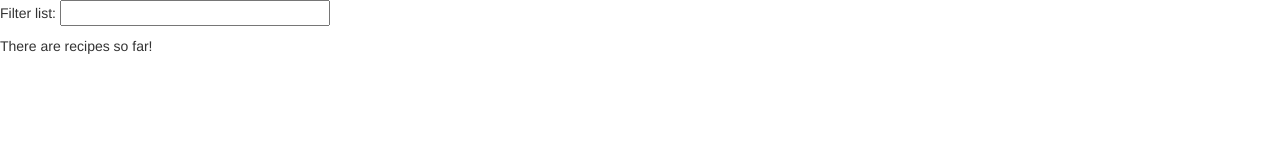
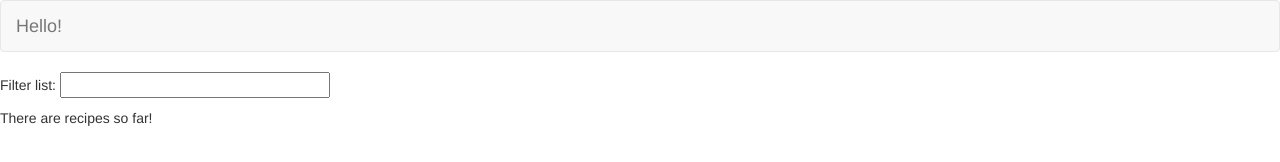
Before and after one commit to marflodin/mean-test, a plain HTML site: page static/index.html in a window 1280 px wide. Drawn offline with Linux system fonts and the light colour scheme; no server answers.

Commit message:
add navbar

```diff
--- a/static/index.html
+++ b/static/index.html
@@ -5,14 +5,20 @@
   <script type='text/javascript' src="js/angular-route.min.js"></script>
 </head>
 <body>
+    <nav class="navbar navbar-default">
+    <div class="container-fluid">
+        <div class="navbar-header">
+            <a class="navbar-brand" href="#">Hello!</a>
+        </div>
+    </div>
+    </nav>
 
-  <div id="content" ng-view></div>
+    <div id="content" ng-view></div>
 
-  <script type='text/javascript' src="app/app.js"></script>
-  <script type='text/javascript' src="app/controllers/recipelistcontroller.js"></script>
-  <script type='text/javascript' src="app/controllers/viewrecipecontroller.js"></script>
-
-  <script type='text/javascript' src="app/services/recipeprovider.js"></script>
+    <script type='text/javascript' src="app/app.js"></script>
+    <script type='text/javascript' src="app/controllers/recipelistcontroller.js"></script>
+    <script type='text/javascript' src="app/controllers/viewrecipecontroller.js"></script>
+    <script type='text/javascript' src="app/services/recipeprovider.js"></script>
 
 </body>
 </html>
```
